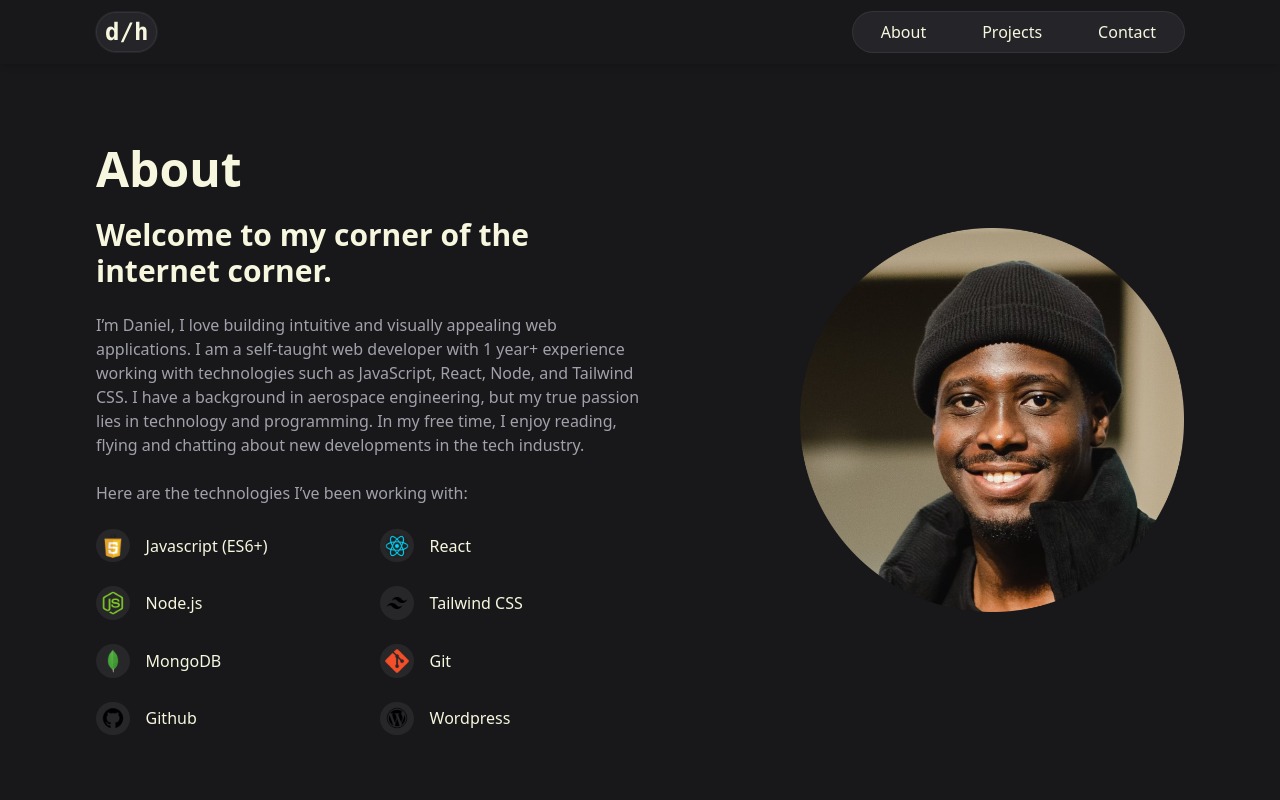
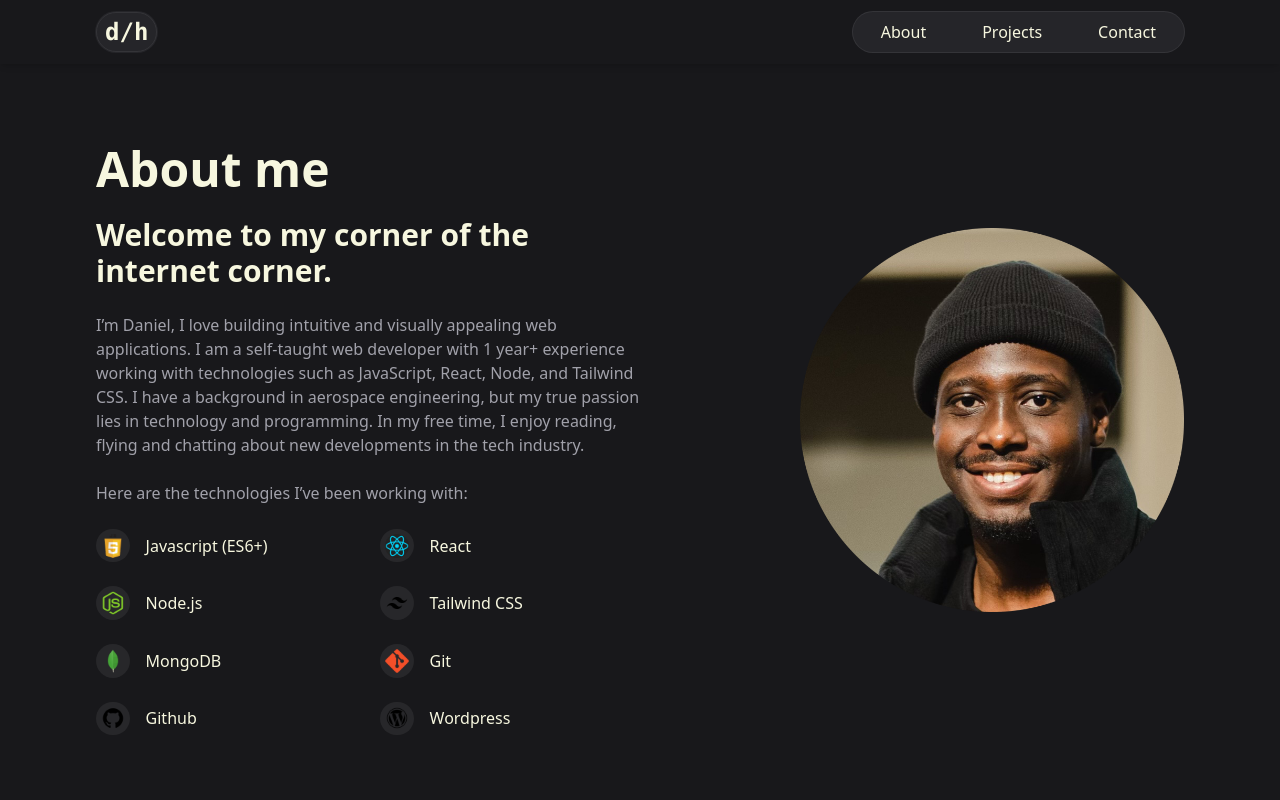
Before and after one commit to danielhabila/portfolio-website, a React (Vite) app: page / in a window 1280 px wide. Shown: the top 800 px of the page. Built offline with nearby package versions, Linux system fonts and the light colour scheme.

Commit message:
cicd testing

```diff
--- a/src/Pages/About.jsx
+++ b/src/Pages/About.jsx
@@ -39,7 +39,7 @@ function About() {
 
         <div className="space-y-6 md:w-[50%]">
           <h1 className="hidden md:block md:font-bold md:text-4xl lg:text-5xl">
-            About
+            About me
           </h1>
           <h1 className="text-2xl md:text-3xl font-bold ">
             Welcome to my corner of the internet corner.
```
